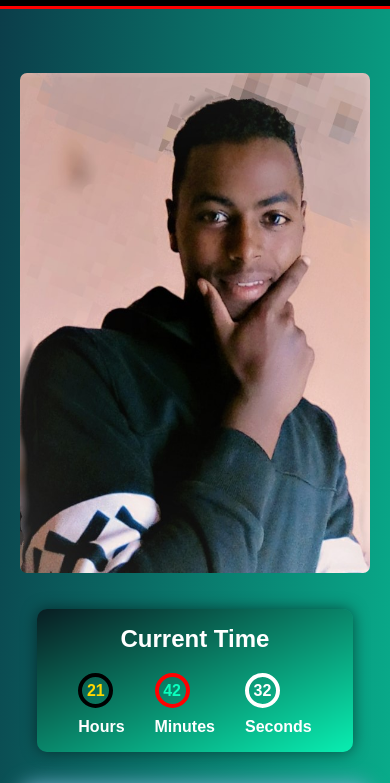
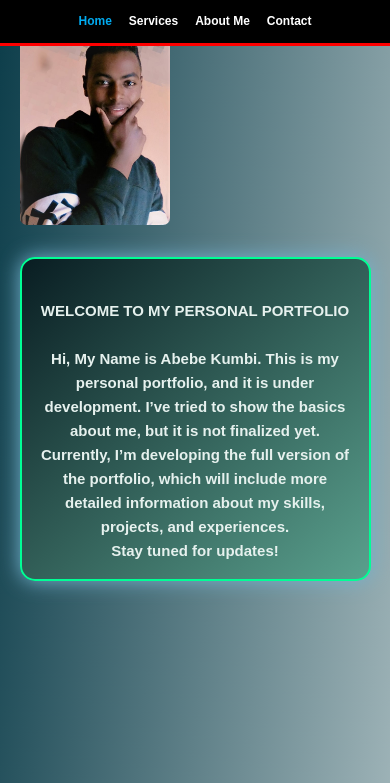
Before and after one commit to Abekum/Portfolio, a plain HTML site: page index.html in a window 390 px wide. Shown: the part 55-838 px from the top of the page. Drawn offline with nearby package versions, Linux system fonts and the light colour scheme.

Commit message:
Updated portfolio styles

```diff
--- a/index.html
+++ b/index.html
@@ -32,28 +32,10 @@
         <div class="home-content">
             <div class="text-animate">
                 <div class="position">
-                    <img src="3333.png" style="height: 500px; width: 350px; border-radius: 7px;">
+                    <img src="3333.png" >
                 </div>
 
-                <div class="container">
-                    <h2>Current Time</h2>
-                    <div class="tim">
-                        <div class="hour">
-                            <span id="hours">00</span>
-                            <p>Hours</p>
-                        </div>
-                        <div class="l1"></div>
-                        <div class="minute">
-                            <span id="minutes">00</span>
-                            <p>Minutes</p>
-                        </div>
-                        <div class="l2"></div>
-                        <div class="second">
-                            <span id="seconds">00</span>
-                            <p>Seconds</p>
-                        </div>
-                    </div>
-                </div>
+
 
                 <div class="welcome">
                     <a><br>WELCOME TO MY PERSONAL PORTFOLIO</a>
--- a/style.css
+++ b/style.css
@@ -10,7 +10,9 @@
 }
 
 body {
-    background: linear-gradient(to bottom right, #0b3c49, #07f3b4);
+    background: linear-gradient(to bottom right, #0b3c49, #f8fcfb);
+    line-height: 1.6;
+    overflow-x: hidden;
 }
 
 /* Header */
@@ -33,12 +35,15 @@ body {
     color: #ff7200;
     font-size: 24px;
     font-weight: bold;
+    white-space: nowrap;
 }
 
 .navbar ul {
     display: flex;
     list-style: none;
     gap: 1rem;
+    flex-wrap: wrap;
+    justify-content: center;
 }
 
 .navbar a {
@@ -46,6 +51,7 @@ body {
     font-size: 14px;
     font-weight: bold;
     transition: 0.4s;
+    padding: 5px 10px;
 }
 
 .navbar a:hover,
@@ -56,96 +62,48 @@ body {
 /* Sections */
 section {
     min-height: 100vh;
-    padding: 8rem 5%;
+    padding: 100px 5% 50px;
 }
 
-/* Home Section */
+/* Home Section Layout */
 .home-content {
-    display: flex;
-    flex-direction: column;
-    align-items: center;
-    justify-content: center;
-    text-align: center;
+    display: grid;
+    grid-template-columns: 1fr 2fr;
+    gap: 2rem;
+    align-items: start;
 }
 
+/* Left Column (Photo) */
 .position {
-    position: relative;
-    margin: 2rem auto;
-    float: none;
-    top: auto;
-    left: auto;
+    grid-column: 1;
+    display: flex;
+height: 200px;
 }
 
 .position img {
-    max-width: 100%;
+    display: flex;
     height: auto;
+    border-radius: 7px;
+    object-fit: cover;
 }
 
-.container {
-    margin: 2rem auto;
-    background: linear-gradient(to bottom right, #091d22, #09eeb1);
-    border-radius: 10px;
-    padding: 1rem;
-    color: white;
-    font-weight: bold;
-    text-align: center;
+
+
+/* Right Column (Welcome Content) */
+.welcome {
+
+    grid-column: 2;
     width: 100%;
-    max-width: 350px;
-    box-shadow: 0 0 15px rgba(0,0,0,0.5);
-}
-
-.tim {
-    display: flex;
-    justify-content: center;
-    gap: 20px;
-    padding-top: 20px;
-}
-
-.hour, .minute, .second {
-    display: grid;
-    gap: 10px;
-}
-
-.hour span, .minute span, .second span {
-    justify-content: center;
-    display: flex;
-    align-items: center;
-    height: 40px;
-    width: 40px;
-    border-radius: 50px;
-}
-
-.hour span {
-    color: gold;
-    border: 4px solid black;
-}
-
-.minute span {
-    color: #0affbe;
-    border: 4px solid red;
-}
-
-.second span {
-    border: 4px solid white;
-}
-
-.welcome {
-    position: relative;
     color: #e6f1ee;
-    top: auto;
-    left: auto;
     font-size: 18px;
     font-weight: bold;
-    background: linear-gradient(to bottom right, #091d22, #09eeb1);
-    width: 100%;
-    max-width: 800px;
-    height: auto;
+    background: linear-gradient(to bottom right, #091d22, #5aa08d);
     padding: 2rem;
-    margin: 2rem auto;
     border-radius: 15px;
     border: 2px solid #00ff95;
     text-align: center;
     animation: rotate 4s infinite linear;
+    height: auto;
 }
 
 /* About Section */
@@ -163,7 +121,6 @@ section {
     background: linear-gradient(to bottom right, #091d22, #09eeb1);
     border: 2px solid #00ff55;
     transition: transform 0.3s;
-    margin-bottom: 1rem;
 }
 
 /* Contact Section */
@@ -174,8 +131,9 @@ section {
     border-radius: 10px;
     border: 2px solid #00ff55;
     box-shadow: 0 0 15px rgba(0,0,0,0.5);
-    margin: 2rem auto;
+    margin: 0 auto;
     max-width: 800px;
+    width: 100%;
 }
 
 .text-animatec {
@@ -193,10 +151,16 @@ section {
     border-radius: 10px;
     padding: 8px 16px;
     font-weight: bold;
-    transition: background-color 0.3s, color 0.3s;
+    transition: all 0.3s;
     background: linear-gradient(to bottom right, #091d22, #09eeb1);
     margin: 10px;
     display: inline-block;
+    text-decoration: none;
+}
+
+.text-animatec a:hover {
+    background: #00abf0;
+    color: white;
 }
 
 /* Animations */
@@ -206,66 +170,82 @@ section {
     }
 }
 
-/* Media Queries for Mobile */
+/* Mobile Responsiveness */
+@media (max-width: 992px) {
+    .home-content {
+        grid-template-columns: 1fr;
+    }
+
+    .position, .container {
+        grid-column: 1;
+        margin: 0 auto;
+    }
+
+    .welcome {
+        grid-column: 1;
+        margin-top: 2rem;
+    }
+}
+
 @media (max-width: 768px) {
     .head {
-        padding: 0 10px;
-        height: 60px;
+        height: auto;
+        padding: 10px;
+        flex-direction: column;
+        gap: 10px;
     }
 
+    .navbar ul {
+        gap: 8px;
+    }
+
+    .navbar a {
+        font-size: 12px;
+        padding: 3px 6px;
+    }
+
+    section {
+        padding: 80px 5% 40px;
+    }
+
+    .welcome {
+        padding: 1.5rem;
+        font-size: 16px;
+    }
+
+    .hour span, .minute span, .second span {
+        height: 35px;
+        width: 35px;
+        font-size: 12px;
+    }
+}
+
+@media (max-width: 480px) {
     .logo {
         font-size: 20px;
     }
 
     .navbar ul {
-        gap: 0.5rem;
+        gap: 5px;
     }
 
-    .navbar a {
-        font-size: 12px;
-    }
-
-    section {
-        padding: 6rem 5%;
-    }
-
-    .container {
-        width: 90%;
+    .welcome {
+        padding: 1rem;
+        font-size: 15px;
     }
 
     .tim {
-        gap: 15px;
+        gap: 10px;
     }
 
     .hour span, .minute span, .second span {
-        height: 35px;
-        width: 35px;
+        height: 30px;
+        width: 30px;
     }
 
     .text-animatec a {
         padding: 6px 12px;
+        margin: 5px;
         font-size: 14px;
     }
 }
-
-@media (max-width: 480px) {
-    .head {
-        flex-direction: column;
-        height: auto;
-        padding: 10px;
-    }
-
-    .navbar ul {
-        flex-wrap: wrap;
-        justify-content: center;
-    }
-
-    .welcome {
-        font-size: 16px;
-        padding: 1rem;
-    }
-
-    .about-content {
-        gap: 1rem;
-    }
-}
```
